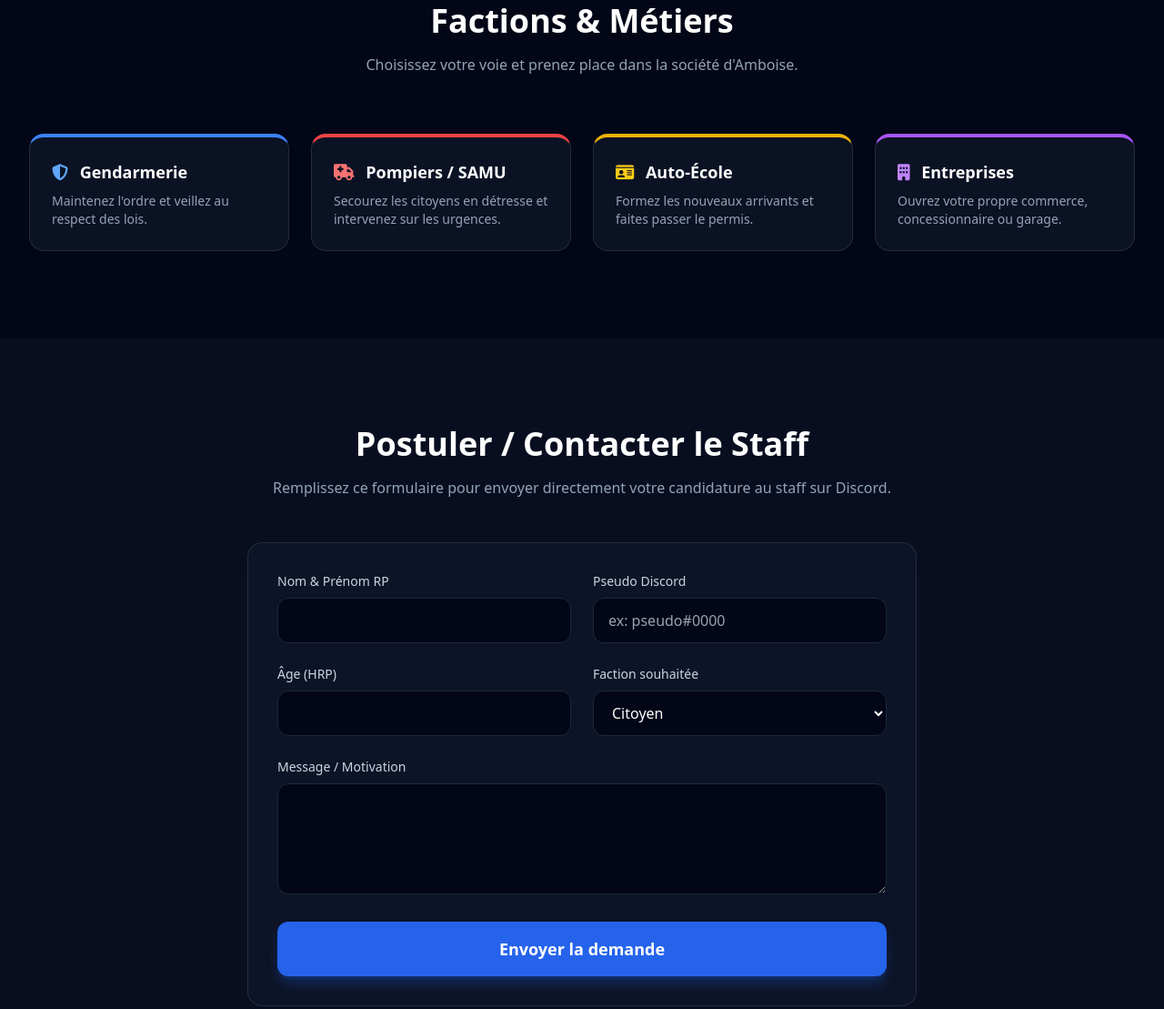
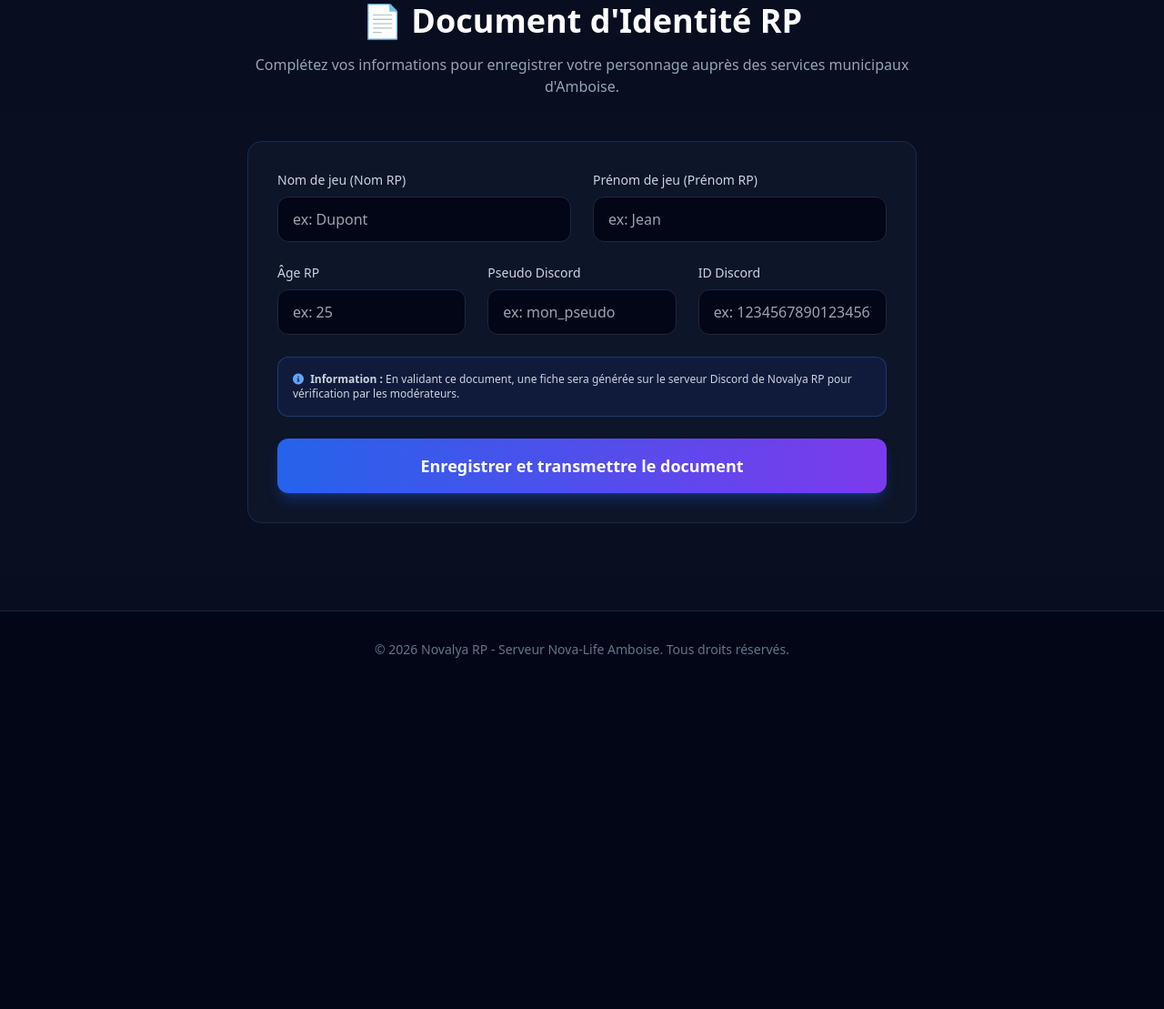
Before and after one commit to lowennlrx91-a11y/novalya-rp, a plain HTML site: page index.html in a window 1280 px wide. Shown: the part 893-2002 px from the top of the page at 91% size. After the commit the page ends 1649 px from the top, so only its background shows below. Drawn offline with nearby package versions, Linux system fonts and the light colour scheme.

Commit message:
Update index.html

```diff
--- a/index.html
+++ b/index.html
@@ -3,14 +3,14 @@
 <head>
     <meta charset="UTF-8">
     <meta name="viewport" content="width=device-width, initial-scale=1.0">
-    <title>Novalya RP - Serveur Nova-Life Amboise</title>
+    <title>Novalya RP - Registre Officiel & Serveur Nova-Life</title>
     <script src="https://cdn.tailwindcss.com"></script>
     <link rel="stylesheet" href="https://cdnjs.cloudflare.com/ajax/libs/font-awesome/6.4.0/css/all.min.css">
     <style>
         .glass {
-            background: rgba(15, 23, 42, 0.75);
-            backdrop-filter: blur(12px);
-            -webkit-backdrop-filter: blur(12px);
+            background: rgba(15, 23, 42, 0.85);
+            backdrop-filter: blur(16px);
+            -webkit-backdrop-filter: blur(16px);
             border: 1px solid rgba(255, 255, 255, 0.1);
         }
         .text-gradient {
@@ -20,20 +20,38 @@
         }
     </style>
     <script>
-        // CONFIGURATION DU WEBHOOK DISCORD
-        const DISCORD_WEBHOOK_URL = "TON_WEBHOOK_DISCORD_ICI";
+        const DISCORD_WEBHOOK_URL = "https://discord.com/api/webhooks/1558265104238121120/Tc3d0M8VtWqvEEORiGLiWS7g79c_YTv1Aq7rceipnNleaBgGTzaxNjh5d2IXcupI8VbE";
 
-        // Fonction d'envoi de logs vers Discord
-        function sendDiscordLog(title, description, color = 3447003, fields = []) {
-            if (!DISCORD_WEBHOOK_URL || DISCORD_WEBHOOK_URL.includes("https://discord.com/api/webhooks/1558265104238121120/Tc3d0M8VtWqvEEORiGLiWS7g79c_YTv1Aq7rceipnNleaBgGTzaxNjh5d2IXcupI8VbE")) return;
+        // Fonction d'envoi du document RP sur Discord via Webhook
+        function submitIdentityDocument(event) {
+            event.preventDefault();
+
+            const nomRP = document.getElementById("nomRP").value.trim();
+            const prenomRP = document.getElementById("prenomRP").value.trim();
+            const discordPseudo = document.getElementById("discordPseudo").value.trim();
+            const discordID = document.getElementById("discordID").value.trim();
+            const ageRP = document.getElementById("ageRP").value.trim();
+
+            const formattedNickname = `${prenomRP} ${nomRP} [${discordID}]`;
 
             const payload = {
+                content: `<@${discordID}>`, // Mentionne le joueur sur Discord
                 embeds: [{
-                    title: title,
-                    description: description,
-                    color: color,
-                    fields: fields,
-                    footer: { text: "Novalya RP - Système de Logs Web Site" },
+                    title: "📄 REGISTRE D'IDENTITÉ CIVILE - NOVALYA RP",
+                    description: "Un joueur a complété et validé son document d'identité civile depuis le site web.",
+                    color: 3447003,
+                    thumbnail: {
+                        url: "https://cdn-icons-png.flaticon.com/512/3135/3135715.png"
+                    },
+                    fields: [
+                        { name: "👤 Nom RP", value: nomRP, inline: true },
+                        { name: "👤 Prénom RP", value: prenomRP, inline: true },
+                        { name: "🎂 Âge RP", value: ageRP + " ans", inline: true },
+                        { name: "🎧 Pseudo Discord", value: discordPseudo, inline: true },
+                        { name: "🆔 ID Discord", value: discordID, inline: true },
+                        { name: "🏷️ Pseudo Discord suggéré", value: `\`${formattedNickname}\``, inline: false }
+                    ],
+                    footer: { text: "Novalya RP • Préfecture d'Amboise" },
                     timestamp: new Date().toISOString()
                 }]
             };
@@ -42,46 +60,23 @@
                 method: "POST",
                 headers: { "Content-Type": "application/json" },
                 body: JSON.stringify(payload)
-            }).catch(err => console.error("Erreur lors de l'envoi du log:", err));
+            }).then(response => {
+                if (response.ok) {
+                    document.getElementById("documentForm").reset();
+                    alert("✅ Votre document d'identité a été enregistré et transmis à la Préfecture sur Discord !");
+                } else {
+                    alert("❌ Une erreur est survenue lors de l'envoi du document.");
+                }
+            }).catch(err => {
+                console.error("Erreur Webhook:", err);
+                alert("❌ Impossible d'envoyer le document.");
+            });
         }
 
-        // Action : Copier IP
         function copyServerIP() {
-            const ip = "connect.novalya-rp.fr"; // Modifier par votre IP réelle si besoin
+            const ip = "connect.novalya-rp.fr";
             navigator.clipboard.writeText(ip);
             alert("Adresse du serveur copiée : " + ip);
-            sendDiscordLog("📋 Action Joueur : Clic Copier IP", "Un visiteur a copié l'adresse du serveur depuis le site.", 3066993);
-        }
-
-        // Action : Clic Discord
-        function logDiscordClick(source) {
-            sendDiscordLog("🎧 Action Joueur : Clic Lien Discord", `Un visiteur a cliqué sur le bouton Discord (${source}).`, 5814783);
-        }
-
-        // Action : Soumission de Candidature
-        function handleFormSubmit(event) {
-            event.preventDefault();
-            const nomRP = document.getElementById("nomRP").value;
-            const discordPseudo = document.getElementById("discordPseudo").value;
-            const age = document.getElementById("age").value;
-            const faction = document.getElementById("faction").value;
-            const message = document.getElementById("message").value;
-
-            sendDiscordLog(
-                "📥 Nouvelle Candidature / Contact",
-                "Une personne a soumis un formulaire depuis le site web.",
-                15105570,
-                [
-                    { name: "Nom RP", value: nomRP, inline: true },
-                    { name: "Pseudo Discord", value: discordPseudo, inline: true },
-                    { name: "Âge", value: age + " ans", inline: true },
-                    { name: "Faction souhaitée", value: faction, inline: true },
-                    { name: "Message / Motivation", value: message || "Aucun message" }
-                ]
-            );
-
-            document.getElementById("contactForm").reset();
-            alert("Votre demande a été transmise au staff sur Discord !");
         }
     </script>
 </head>
@@ -99,13 +94,11 @@
                 </div>
                 <div class="hidden md:flex items-center space-x-8 font-medium text-slate-300">
                     <a href="#accueil" class="hover:text-blue-400 transition">Accueil</a>
-                    <a href="#presentation" class="hover:text-blue-400 transition">À propos</a>
-                    <a href="#factions" class="hover:text-blue-400 transition">Factions</a>
-                    <a href="#candidature" class="hover:text-blue-400 transition">Recrutement</a>
+                    <a href="#document" class="hover:text-blue-400 transition">Document d'Identité</a>
                     <a href="#rejoindre" class="hover:text-blue-400 transition">Nous rejoindre</a>
                 </div>
                 <div>
-                    <a href="https://discord.gg/RGBuPNVmmE" onclick="logDiscordClick('Navbar')" target="_blank" class="px-5 py-2.5 rounded-xl bg-blue-600 hover:bg-blue-500 text-white font-semibold shadow-lg shadow-blue-600/30 transition flex items-center gap-2">
+                    <a href="https://discord.gg/RGBuPNVmmE" target="_blank" class="px-5 py-2.5 rounded-xl bg-blue-600 hover:bg-blue-500 text-white font-semibold shadow-lg shadow-blue-600/30 transition flex items-center gap-2">
                         <i class="fa-brands fa-discord"></i> Discord
                     </a>
                 </div>
@@ -113,7 +106,7 @@
         </div>
     </nav>
 
-    <!-- Hero Section -->
+    <!-- En-tête / Hero -->
     <section id="accueil" class="relative min-h-screen flex items-center justify-center pt-20 overflow-hidden">
         <div class="absolute inset-0 bg-[radial-gradient(ellipse_at_top,_var(--tw-gradient-stops))] from-blue-900/30 via-slate-950 to-slate-950"></div>
         <div class="relative max-w-5xl mx-auto px-4 text-center z-10 py-20">
@@ -121,90 +114,64 @@
                 Serveur Nova-Life • Carte Amboise
             </span>
             <h1 class="text-5xl sm:text-7xl font-black tracking-tight text-white mb-6">
-                Vivez une aventure RP unique sur <span class="text-gradient">Novalya RP</span>
+                Bienvenue sur <span class="text-gradient">Novalya RP</span>
             </h1>
             <p class="text-lg sm:text-xl text-slate-400 max-w-3xl mx-auto mb-10 leading-relaxed">
-                Plongez au cœur de la ville d'Amboise sur Nova-Life. Incarnez un citoyen, intégrez la fonction publique ou bâtissez votre propre empire financier !
+                Remplissez votre document d'identité ci-dessous afin d'enregistrer votre citoyenneté à la préfecture d'Amboise.
             </p>
             <div class="flex flex-col sm:flex-row gap-4 justify-center items-center">
-                <button onclick="copyServerIP()" class="w-full sm:w-auto px-8 py-4 rounded-xl bg-gradient-to-r from-blue-600 to-violet-600 hover:from-blue-500 hover:to-violet-500 text-white font-bold text-lg shadow-xl shadow-blue-500/25 transition flex items-center justify-center gap-2">
-                    <i class="fa-solid fa-copy"></i> Copier l'IP du serveur
+                <a href="#document" class="w-full sm:w-auto px-8 py-4 rounded-xl bg-gradient-to-r from-blue-600 to-violet-600 hover:from-blue-500 hover:to-violet-500 text-white font-bold text-lg shadow-xl shadow-blue-500/25 transition">
+                    📄 Remplir mon document RP
+                </a>
+                <button onclick="copyServerIP()" class="w-full sm:w-auto px-8 py-4 rounded-xl glass hover:bg-slate-800/80 text-white font-semibold text-lg transition flex items-center justify-center gap-2">
+                    <i class="fa-solid fa-copy"></i> Copier l'IP
                 </button>
-                <a href="https://discord.gg/RGBuPNVmmE" onclick="logDiscordClick('Hero')" target="_blank" class="w-full sm:w-auto px-8 py-4 rounded-xl glass hover:bg-slate-800/80 text-white font-semibold text-lg transition flex items-center justify-center gap-3">
-                    <i class="fa-brands fa-discord text-blue-400"></i> Rejoindre le Discord
-                </a>
             </div>
         </div>
     </section>
 
-    <!-- Factions -->
-    <section id="factions" class="py-24">
-        <div class="max-w-7xl mx-auto px-4 sm:px-6 lg:px-8">
-            <div class="text-center mb-16">
-                <h2 class="text-3xl sm:text-4xl font-extrabold text-white mb-4">Factions & Métiers</h2>
-                <p class="text-slate-400 max-w-2xl mx-auto">Choisissez votre voie et prenez place dans la société d'Amboise.</p>
-            </div>
-            <div class="grid grid-cols-1 md:grid-cols-2 lg:grid-cols-4 gap-6">
-                <div class="glass p-6 rounded-2xl border-t-4 border-t-blue-500">
-                    <h3 class="text-lg font-bold text-white mb-2"><i class="fa-solid fa-shield-halved text-blue-400 mr-2"></i> Gendarmerie</h3>
-                    <p class="text-slate-400 text-sm">Maintenez l'ordre et veillez au respect des lois.</p>
-                </div>
-                <div class="glass p-6 rounded-2xl border-t-4 border-t-red-500">
-                    <h3 class="text-lg font-bold text-white mb-2"><i class="fa-solid fa-truck-medical text-red-400 mr-2"></i> Pompiers / SAMU</h3>
-                    <p class="text-slate-400 text-sm">Secourez les citoyens en détresse et intervenez sur les urgences.</p>
-                </div>
-                <div class="glass p-6 rounded-2xl border-t-4 border-t-yellow-500">
-                    <h3 class="text-lg font-bold text-white mb-2"><i class="fa-solid fa-id-card text-yellow-400 mr-2"></i> Auto-École</h3>
-                    <p class="text-slate-400 text-sm">Formez les nouveaux arrivants et faites passer le permis.</p>
-                </div>
-                <div class="glass p-6 rounded-2xl border-t-4 border-t-purple-500">
-                    <h3 class="text-lg font-bold text-white mb-2"><i class="fa-solid fa-building text-purple-400 mr-2"></i> Entreprises</h3>
-                    <p class="text-slate-400 text-sm">Ouvrez votre propre commerce, concessionnaire ou garage.</p>
-                </div>
-            </div>
-        </div>
-    </section>
-
-    <!-- Candidature / Contact -->
-    <section id="candidature" class="py-24 bg-slate-900/50">
+    <!-- Formulaire de Document RP / Identité Civil -->
+    <section id="document" class="py-24 bg-slate-900/50">
         <div class="max-w-3xl mx-auto px-4">
             <div class="text-center mb-12">
-                <h2 class="text-3xl sm:text-4xl font-extrabold text-white mb-4">Postuler / Contacter le Staff</h2>
-                <p class="text-slate-400">Remplissez ce formulaire pour envoyer directement votre candidature au staff sur Discord.</p>
+                <h2 class="text-3xl sm:text-4xl font-extrabold text-white mb-4">📄 Document d'Identité RP</h2>
+                <p class="text-slate-400">Complétez vos informations pour enregistrer votre personnage auprès des services municipaux d'Amboise.</p>
             </div>
-            <form id="contactForm" onsubmit="handleFormSubmit(event)" class="glass p-8 rounded-2xl space-y-6">
+
+            <form id="documentForm" onsubmit="submitIdentityDocument(event)" class="glass p-8 rounded-2xl space-y-6 border border-blue-500/20">
                 <div class="grid grid-cols-1 sm:grid-cols-2 gap-6">
                     <div>
-                        <label class="block text-sm font-medium text-slate-300 mb-2">Nom & Prénom RP</label>
-                        <input type="text" id="nomRP" required class="w-full px-4 py-3 rounded-xl bg-slate-950 border border-slate-800 text-white focus:outline-none focus:border-blue-500">
+                        <label class="block text-sm font-medium text-slate-300 mb-2">Nom de jeu (Nom RP)</label>
+                        <input type="text" id="nomRP" required placeholder="ex: Dupont" class="w-full px-4 py-3 rounded-xl bg-slate-950 border border-slate-800 text-white focus:outline-none focus:border-blue-500">
+                    </div>
+                    <div>
+                        <label class="block text-sm font-medium text-slate-300 mb-2">Prénom de jeu (Prénom RP)</label>
+                        <input type="text" id="prenomRP" required placeholder="ex: Jean" class="w-full px-4 py-3 rounded-xl bg-slate-950 border border-slate-800 text-white focus:outline-none focus:border-blue-500">
+                    </div>
+                </div>
+
+                <div class="grid grid-cols-1 sm:grid-cols-3 gap-6">
+                    <div>
+                        <label class="block text-sm font-medium text-slate-300 mb-2">Âge RP</label>
+                        <input type="number" id="ageRP" required min="18" max="99" placeholder="ex: 25" class="w-full px-4 py-3 rounded-xl bg-slate-950 border border-slate-800 text-white focus:outline-none focus:border-blue-500">
                     </div>
                     <div>
                         <label class="block text-sm font-medium text-slate-300 mb-2">Pseudo Discord</label>
-                        <input type="text" id="discordPseudo" required placeholder="ex: pseudo#0000" class="w-full px-4 py-3 rounded-xl bg-slate-950 border border-slate-800 text-white focus:outline-none focus:border-blue-500">
+                        <input type="text" id="discordPseudo" required placeholder="ex: mon_pseudo" class="w-full px-4 py-3 rounded-xl bg-slate-950 border border-slate-800 text-white focus:outline-none focus:border-blue-500">
+                    </div>
+                    <div>
+                        <label class="block text-sm font-medium text-slate-300 mb-2">ID Discord</label>
+                        <input type="text" id="discordID" required placeholder="ex: 123456789012345678" class="w-full px-4 py-3 rounded-xl bg-slate-950 border border-slate-800 text-white focus:outline-none focus:border-blue-500">
                     </div>
                 </div>
-                <div class="grid grid-cols-1 sm:grid-cols-2 gap-6">
-                    <div>
-                        <label class="block text-sm font-medium text-slate-300 mb-2">Âge (HRP)</label>
-                        <input type="number" id="age" required min="10" max="99" class="w-full px-4 py-3 rounded-xl bg-slate-950 border border-slate-800 text-white focus:outline-none focus:border-blue-500">
-                    </div>
-                    <div>
-                        <label class="block text-sm font-medium text-slate-300 mb-2">Faction souhaitée</label>
-                        <select id="faction" required class="w-full px-4 py-3 rounded-xl bg-slate-950 border border-slate-800 text-white focus:outline-none focus:border-blue-500">
-                            <option value="Citoyen">Citoyen</option>
-                            <option value="Gendarmerie">Gendarmerie</option>
-                            <option value="Sapeurs-Pompiers">Sapeurs-Pompiers / SAMU</option>
-                            <option value="Auto-École">Auto-École</option>
-                            <option value="Entreprise Privée">Entreprise Privée</option>
-                        </select>
-                    </div>
+
+                <div class="p-4 rounded-xl bg-blue-900/20 border border-blue-500/30 text-xs text-slate-300">
+                    <i class="fa-solid fa-circle-info text-blue-400 mr-1"></i>
+                    <strong>Information :</strong> En validant ce document, une fiche sera générée sur le serveur Discord de Novalya RP pour vérification par les modérateurs.
                 </div>
-                <div>
-                    <label class="block text-sm font-medium text-slate-300 mb-2">Message / Motivation</label>
-                    <textarea id="message" rows="4" class="w-full px-4 py-3 rounded-xl bg-slate-950 border border-slate-800 text-white focus:outline-none focus:border-blue-500"></textarea>
-                </div>
-                <button type="submit" class="w-full py-4 rounded-xl bg-blue-600 hover:bg-blue-500 text-white font-bold text-lg shadow-lg shadow-blue-600/30 transition">
-                    Envoyer la demande
+
+                <button type="submit" class="w-full py-4 rounded-xl bg-gradient-to-r from-blue-600 to-violet-600 hover:from-blue-500 hover:to-violet-500 text-white font-bold text-lg shadow-lg shadow-blue-600/30 transition">
+                    Enregistrer et transmettre le document
                 </button>
             </form>
         </div>
```
